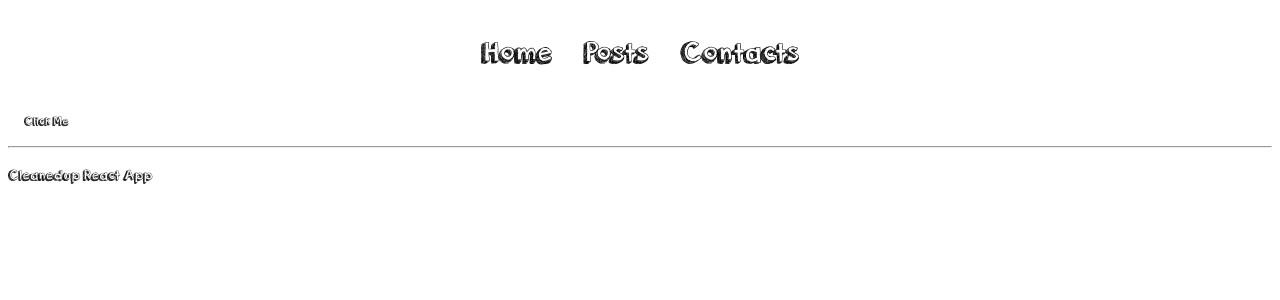
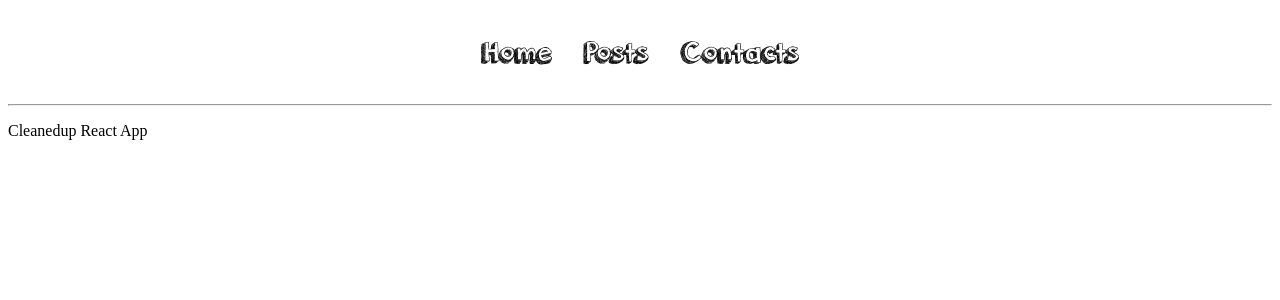
Before and after one commit to nikitamelni/blog, a React (Create React App) app: page / in a window 1280 px wide. Shown: the top 300 px of the page. Built offline with nearby package versions, Linux system fonts and the light colour scheme.

Commit message:
animation on navigation

```diff
--- a/src/Components/Header/Header.css
+++ b/src/Components/Header/Header.css
@@ -1,4 +1,9 @@
-* {
+@font-face {
+    font-family: "orangeJuice";
+    src: url("orange-juice-2.0-webfont.woff")
+ }
+
+.navigationMenu {
   font-family: orangeJuice;
 }
 
@@ -16,7 +21,7 @@ ul {
 
   li {
     float: left;
-    margin: left 40px;
+
   }
 
   li a {
@@ -28,34 +33,22 @@ ul {
     font-size:xx-large;
   }
 
-  li a:hover:not(.active) {
-    background-color: rgb(194, 194, 194);
-  }
-
-  .active {
-    background-color: #04AA6D;
-  }
-
-  @font-face {
-    font-family: "orangeJuice";
-    src: url("orange-juice-2.0-webfont.woff")
-  }
 
   /*=====================*/
-  .button {
+  .navigationButton {
     position: relative;
     display: inline-block;
     cursor: pointer;
   }
 
-  .button button {
+  .navigationButton navigationButton {
     padding: 8px 16px;
     border: none;
     background: none;
     outline: none;
   }
 
-  .button svg {
+  .navigationButton svg {
     position: absolute;
     top: 0;
     left: 0;
@@ -64,13 +57,13 @@ ul {
     pointer-events: none;
   }
 
-  .button path {
+  .navigationButton path {
     stroke: #db3157;
     stroke-width: 8px;
     stroke-dasharray: 0 1500;
   }
 
-  .button:hover path {
+  .navigationButton:hover path {
     animation: draw 1s forwards;
   }
 
--- a/src/Components/Header/Header.jsx
+++ b/src/Components/Header/Header.jsx
@@ -4,20 +4,19 @@ import './Header.css';
 function Header() {
     return (
         <>
-            <nav class="menu">
+            <nav class="navigationMenu">
                 <ul>
-                    <li><a href="#">Home</a></li>
-                    <li><a href="#">Posts</a></li>
-                    <li><a href="#">Contacts</a></li>
+                    <li className="navigationButton"><a href="#">Home</a><svg viewBox="0 0 500 150" preserveAspectRatio="none">
+                        <path fill="none" d="M325,18C228.7-8.3,118.5,8.3,78,21C22.4,38.4,4.6,54.6,5.6,77.6c1.4,32.4,52.2,54,142.6,63.7 c66.2,7.1,212.2,7.5,273.5-8.3c64.4-16.6,104.3-57.6,33.8-98.2C386.7-4.9,179.4-1.4,126.3,20.7" />
+                    </svg></li>
+                    <li className="navigationButton"><a href="#">Posts</a><svg viewBox="0 0 500 150" preserveAspectRatio="none">
+                        <path fill="none" d="M325,18C228.7-8.3,118.5,8.3,78,21C22.4,38.4,4.6,54.6,5.6,77.6c1.4,32.4,52.2,54,142.6,63.7 c66.2,7.1,212.2,7.5,273.5-8.3c64.4-16.6,104.3-57.6,33.8-98.2C386.7-4.9,179.4-1.4,126.3,20.7" />
+                    </svg></li>
+                    <li className="navigationButton"><a href="#">Contacts</a><svg viewBox="0 0 500 150" preserveAspectRatio="none">
+                        <path fill="none" d="M325,18C228.7-8.3,118.5,8.3,78,21C22.4,38.4,4.6,54.6,5.6,77.6c1.4,32.4,52.2,54,142.6,63.7 c66.2,7.1,212.2,7.5,273.5-8.3c64.4-16.6,104.3-57.6,33.8-98.2C386.7-4.9,179.4-1.4,126.3,20.7" />
+                    </svg></li>
                 </ul>
             </nav>
-            <div className='button'>
-                <button>Click Me</button>
-                <svg viewBox="0 0 500 150" preserveAspectRatio="none">
-                    <path fill="none" d="M325,18C228.7-8.3,118.5,8.3,78,21C22.4,38.4,4.6,54.6,5.6,77.6c1.4,32.4,52.2,54,142.6,63.7 c66.2,7.1,212.2,7.5,273.5-8.3c64.4-16.6,104.3-57.6,33.8-98.2C386.7-4.9,179.4-1.4,126.3,20.7" />
-                </svg>
-            </div>
-
             <hr />
         </>
     );
```
